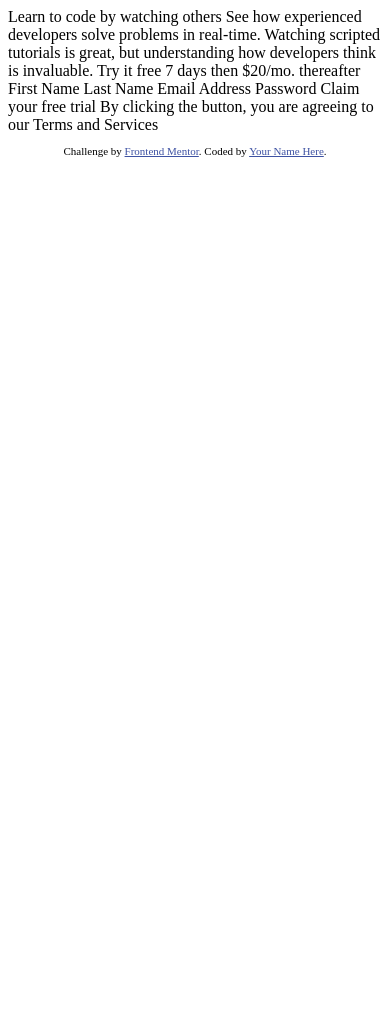
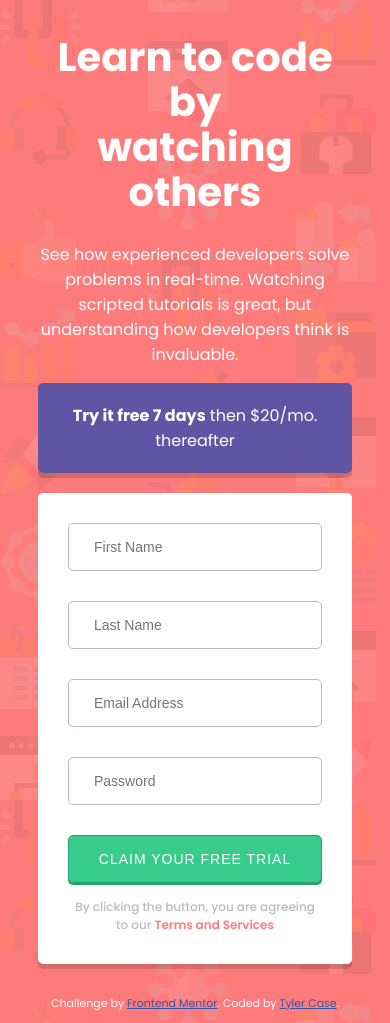
Before and after one commit to tcase629/intro-component-with-signup-form, a plain HTML site: page index.html in a window 390 px wide. Before the commit the page ends 844 px from the top, so only its background shows below. Drawn offline with Linux system fonts and the light colour scheme.

Commit message:
working form

```diff
--- a/index.html
+++ b/index.html
@@ -8,35 +8,65 @@
 
   <title>Frontend Mentor | Intro component with sign up form</title>
 
-  <!-- Feel free to remove these styles or customise in your own stylesheet 👍 -->
-  <style>
-    .attribution { font-size: 11px; text-align: center; }
-    .attribution a { color: hsl(228, 45%, 44%); }
-  </style>
+  <link rel="stylesheet" href="style.css">
+  <link rel="preconnect" href="https://fonts.gstatic.com">
+  <link href="https://fonts.googleapis.com/css2?family=Poppins:wght@400;500;600;700&display=swap"
+  rel="stylesheet">
 </head>
 <body>
+  <div class="container">
+    <div class="left">
+      <h1 class="header">Learn to code by<br> watching others</h1>
+      <p class="description">
+        See how experienced developers solve problems in real-time. Watching scripted tutorials is great,
+        but understanding how developers think is invaluable.
+      </p>
+    </div>
+    <div class="right">
+      <div class="box box-blue">
+        <p>
+          <strong>Try it free 7 days</strong> then $20/mo. thereafter
+        </p>
+      </div>
 
-  Learn to code by watching others
+      <form class="box" id="form">
+        <div class="form-info">
+          <input type="text" id="firstname" placeholder="First Name" />
+          <img src="./images/icon-error.svg" alt="error-icon" />
+          <small></small>
+        </div>
+        <div class="form-info">
+          <input type="text" id="lastname" placeholder="Last Name" />
+          <img src="./images/icon-error.svg" alt="error-icon" />
+          <small></small>
+        </div>
+        <div class="form-info">
+          <input type="text" id="email" placeholder="Email Address" />
+          <img src="./images/icon-error.svg" alt="error-icon" />
+          <small></small>
+        </div>
+        <div class="form-info">
+          <input type="text" id="password" placeholder="Password" />
+          <img src="./images/icon-error.svg" alt="error-icon" />
+          <small></small>
+        </div>
 
-  See how experienced developers solve problems in real-time. Watching scripted tutorials is great,
-  but understanding how developers think is invaluable.
-
-  Try it free 7 days then $20/mo. thereafter
-
-  First Name
-  Last Name
-  Email Address
-  Password
-
-  Claim your free trial
-
-  By clicking the button, you are agreeing to our Terms and Services
+        <button>CLAIM YOUR FREE TRIAL</button>
+        <small>
+          By clicking the button, you are agreeing to our
+          <a href="#">Terms and Services</a>
+        </small>
+      </form>
+    </div>
+  </div>
 
   <footer>
     <p class="attribution">
       Challenge by <a href="https://www.frontendmentor.io?ref=challenge" target="_blank">Frontend Mentor</a>.
-      Coded by <a href="#">Your Name Here</a>.
+      Coded by <a href="#">Tyler Case</a>.
     </p>
   </footer>
+
+  <script src="./script.js"></script>
 </body>
 </html>
--- /dev/null
+++ b/script.js
@@ -0,0 +1,59 @@
+const form = document.getElementById('form');
+
+
+form.addEventListener('submit', (e) => {
+    e.preventDefault();
+
+    const firstName = form['firstname'].value;
+    const lastName = form['lastname'].value;
+    const email = form['email'].value;
+    const password = form['password'].value;
+
+    if (firstName === '') {
+        addErrorTo('firstname', 'First Name is required');
+    } else {
+        removeErrorFrom('firstname');
+    }
+
+    if (lastName === '') {
+        addErrorTo('lastname', 'Last Name is required');
+    } else {
+        removeErrorFrom('lastname');
+    }
+
+    if (email === '') {
+        addErrorTo('email', 'Email is required');
+    } else if (isValid(email)) {
+        addErrorTo('email', 'Email is not valid');
+    } else {
+        removeErrorFrom('email');
+    }
+
+    if (password === '') {
+        addErrorTo('password', 'Password is required');
+    } else {
+        removeErrorFrom('password');
+    }
+});
+
+function addErrorTo(field, message) {
+    const formInfo = form[field].parentNode;
+    formInfo.classList.add('error');
+
+    const small = formInfo.querySelector('small');
+    small.innerText = message;
+    small.style.opacity = '1';
+}
+
+function removeErrorFrom(field) {
+    const formInfo = form[field].parentNode;
+    formInfo.classList.remove('error');
+
+    const small = formInfo.querySelector('small');
+    small.style.opacity = '0';
+}
+
+function isValid(email) {
+    const re = /^(([^<>()[\]\\.,;:\s@"]+(\.[^<>()[\]\\.,;:\s@"]+)*)|(".+"))@((\[[0-9]{1,3}\.[0-9]{1,3}\.[0-9]{1,3}\.[0-9]{1,3}\])|(([a-zA-Z\-0-9]+\.)+[a-zA-Z]{2,}))$/;
+    return re.test(String(email).toLowerCase());
+}
--- /dev/null
+++ b/style.css
@@ -0,0 +1,155 @@
+* {
+    box-sizing: border-box;
+}
+
+body {
+    background-color: hsl(0, 100%, 74%);
+    background-image: url('./images/bg-intro-desktop.png');
+    color: #fff;
+    font-family: 'Poppins', sans-serif;
+}
+
+.container {
+    align-items: center;
+    display: flex;
+    flex-wrap: wrap;
+    justify-content: center;
+    margin: o auto;
+    max-width: 1440px;
+    min-height: 100vh;
+}
+
+.container > div {
+    flex: 1;
+    padding: 0 30px;
+}
+
+.header {
+    font-size: 40px;
+    line-height: 45px;
+}
+
+.box {
+    background-color: #fff;
+    border-radius: 5px;
+    box-shadow: 0 5px rgba(0, 0, 0, 0.15);
+    padding: 30px;
+    margin-bottom: 20px;
+    text-align: center;
+}
+
+.box p {
+    margin: 0;
+    text-align: center;
+}
+
+.box-blue {
+    background-color: hsl(248, 32%, 49%);
+    padding: 20px;
+}
+
+.form-info {
+    position: relative;
+    margin-bottom: 30px;
+}
+
+.form-info small {
+    color: hsl(0, 100%, 74%);
+    position: absolute;
+    bottom: -20px;
+    opacity: 0;
+    right: 0;
+    text-align: right;
+}
+
+input {
+    border: 1px solid hsl(246, 25%, 77%);
+    border-radius: 5px;
+    font-size: 14px;
+    font-weight: 500;
+    display: block;
+    padding: 15px 25px;
+    width: 100%;
+}
+
+.form-info.error input {
+    border-color: hsl(0, 100%, 74%);
+    color: hsl(0, 100%, 74%);
+}
+
+input:focus {
+    border: 1px solid hsl(248, 32%, 49%);
+    outline: none;
+}
+
+.form-info img {
+    position: absolute;
+    top: 15px;
+    right: 15px;
+    opacity: 0;
+}
+
+.form-info.error img {
+    opacity: 1;
+}
+
+button {
+    border: 1px solid  hsl(154, 59%, 40%);
+    background-color: hsl(154, 59%, 51%);
+    box-shadow: 0 2px hsl(154, 59%, 40%);
+    border-radius: 5px;
+    color: #fff;
+    cursor: pointer;
+    display: block;
+    font-size: 14px;
+    font-weight: 500;
+    letter-spacing: 1px;
+    padding: 15px 25px;
+    width: 100%;
+}
+
+button:focus {
+    outline: none;
+}
+
+button:active {
+    box-shadow: 0 0 hsl(154, 59%, 40%);
+    transform: translateY(2px);
+}
+
+small {
+    display: block;
+    color:#bbb;
+    font-size: 12px;
+    font-weight: 500;
+    margin-top: 15px;
+}
+
+small a {
+    color:hsl(0, 100%, 74%);
+    font-weight: 600;
+    text-decoration: none;
+}
+
+.attribution {
+    font-size: 11px;
+    text-align: center;
+}
+
+.attribution a {
+    color: hsl(228, 45%, 44%);
+}
+
+@media screen and (max-width: 600px) {
+    h1 {
+        text-align: center;
+    }
+
+    p {
+        text-align: center;
+    }
+
+    .container {
+        flex-direction: column;
+    }
+}
```
